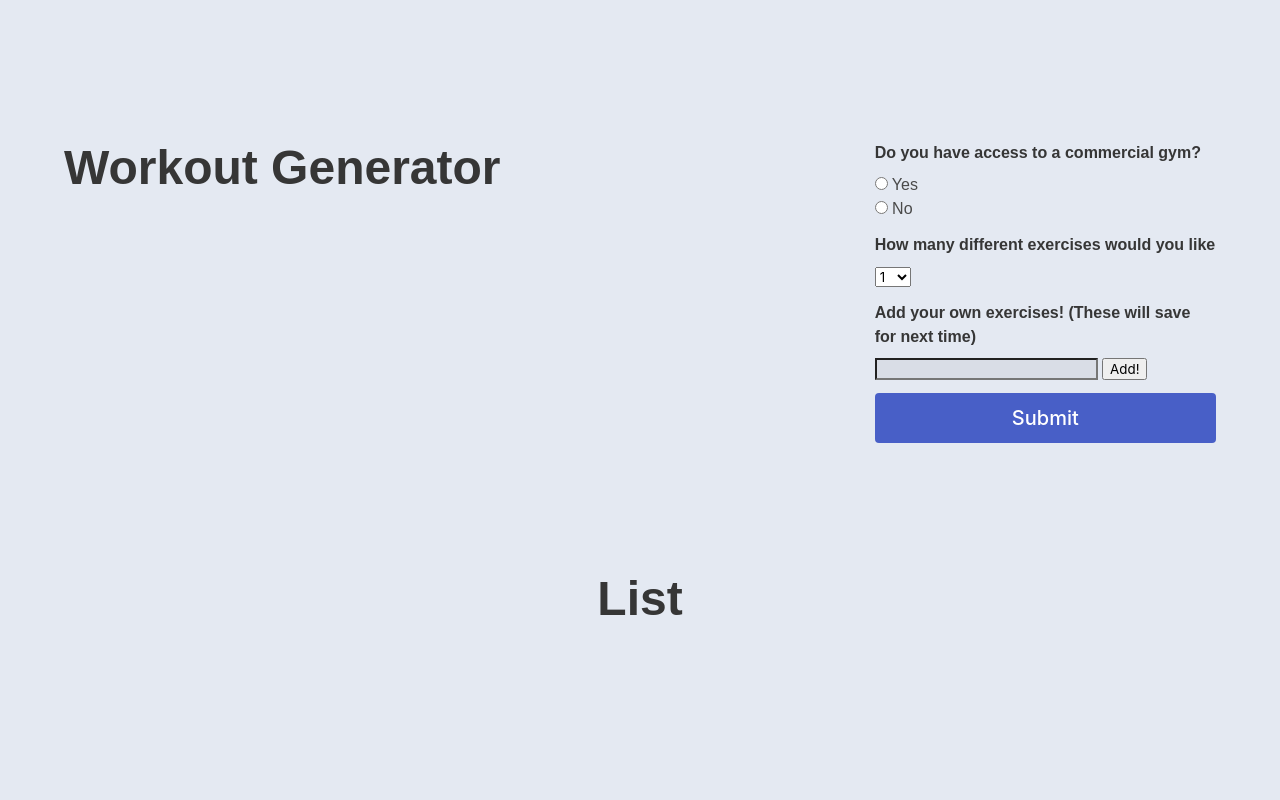
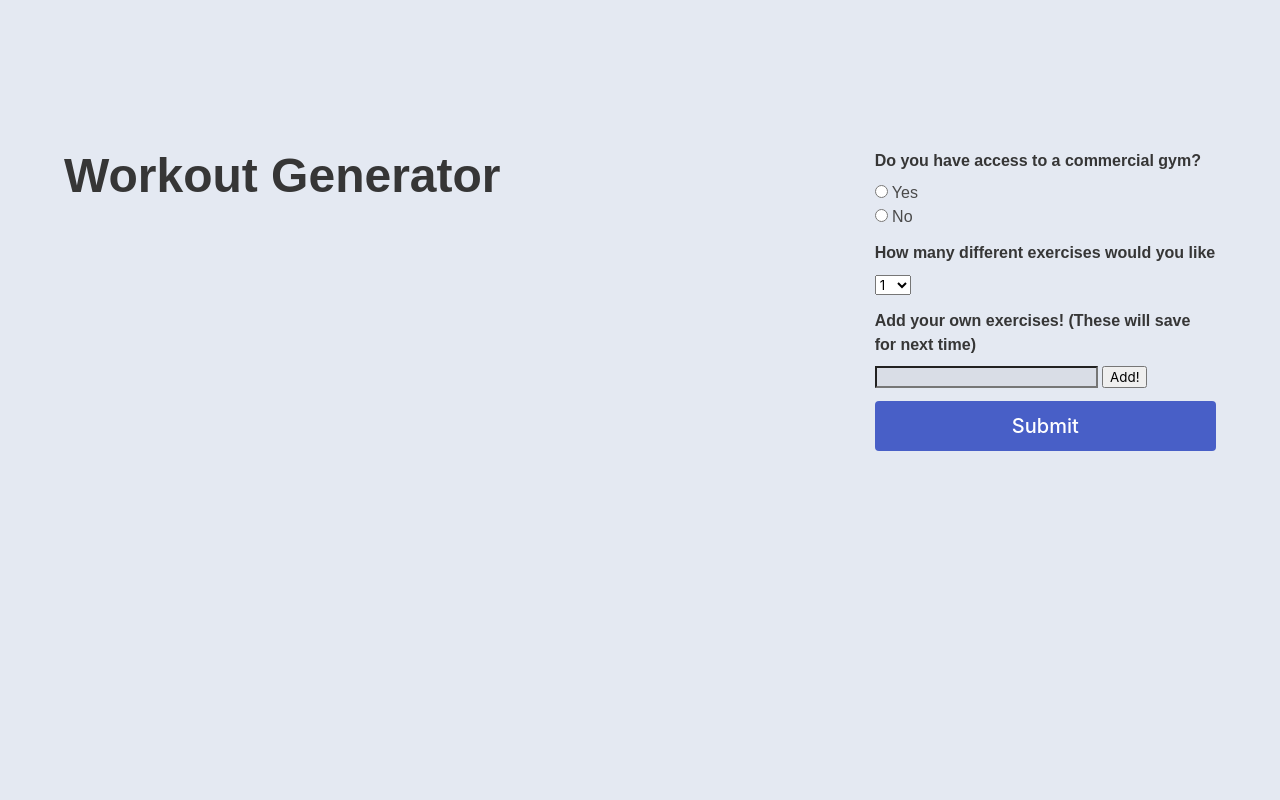
Before and after one commit to krishp03/CSSI-Week-2-Project, a plain HTML site: page public/index.html in a window 1280 px wide. Drawn offline with nearby package versions, Linux system fonts and the light colour scheme; some packages are replaced by stand-ins of ours; files that its build step writes are made by us from their sources; a script that the page names is missing; files whose address does not match are found by name.

Commit message:
remove the list text in the list

```diff
--- a/public/index.html
+++ b/public/index.html
@@ -107,7 +107,7 @@
       <div class="container has-text-centered">
             <div class="columns is-8 is-variable ">
                 <div>
-                    <h1 class="title is-1" id="list">List</h1>
+                    <h1 class="title is-1" id="list"> </h1>
                 </div>
             </div>
       </div>
```
